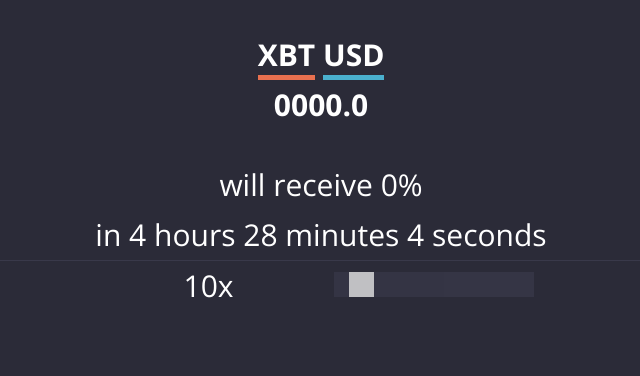
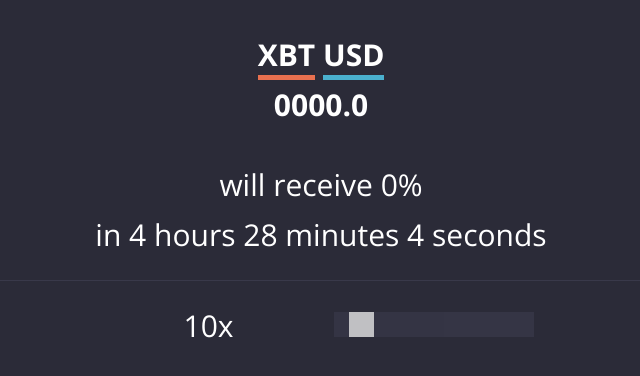
Before and after one commit to js-sodasu/bitmex-funding, a plain HTML site: page index.html in a window 1280 px wide. Shown: the whole page, without its empty margins (319-959 px from the left). Drawn offline with nearby package versions, Linux system fonts and the light colour scheme.

Commit message:
Add files via upload

```diff
--- a/index.html
+++ b/index.html
@@ -95,6 +95,10 @@
 		display: table-cell;
 		text-align:center;
 	}
+	.divide{
+		border-top:1px solid #39394A;
+		margin:20px 0;
+	}
 	</style>
 	<script src="vue.js"></script>
 </head>
@@ -114,8 +118,10 @@
 			<div class='funding-divide'>
 				<span>{{ fundingTime.text }}</span>
 			</div>
+			<div class='divide'>
 
-			<div class="funding-divide" style='border-top:1px solid #39394A'>
+			</div>
+			<div class="funding-divide">
 				<div class="table">
 					<div class="cell">
 						<div class='leverage'>{{leverage}}x</div>
```
